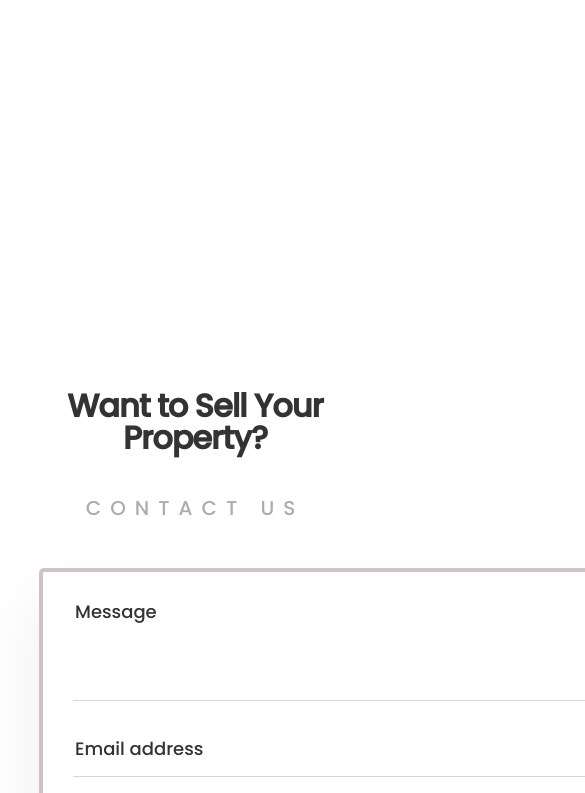
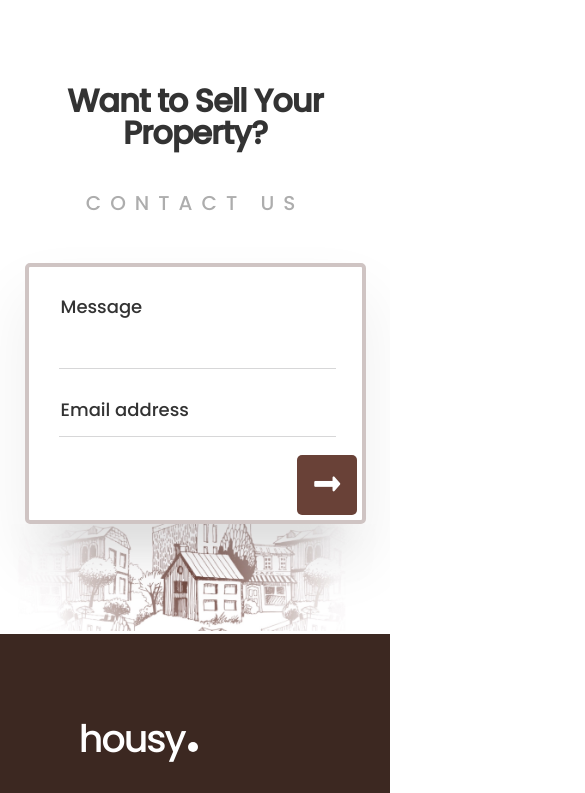
Before and after one commit to carlos-io/portfolio-real-estate, a website: page public/index.html in a window 390 px wide. Shown: the part 5085-5878 px from the top of the page, 585 px wide, since content can reach past the window. Drawn offline with Linux system fonts and the light colour scheme; a web font is replaced by a local one.

Commit message:
make contact form responsive

```diff
--- a/assets/scss/main.scss
+++ b/assets/scss/main.scss
@@ -445,6 +445,33 @@ p {
             display: none;
         }
     }
+
+    #contact {
+        margin-top: -160px;
+
+        .container {
+            width: 100%;
+        }
+
+        #contact-form {
+            width: 70%;
+            height: 215px;
+            padding: 24px 30px 14px 30px;
+
+            form {
+                textarea,
+                input {
+                    font-size: 18px;
+                }
+            }
+        }
+
+        #contact-background {
+            img {
+                width: 100%;
+            }
+        }
+    }
 }
 
 @media only screen and (min-width: 425px) and (max-width: 767px) {
@@ -550,6 +577,15 @@ p {
             }
         }
     }
+
+    #contact {
+        #contact-background {
+            img {
+                width: 100%;
+                max-width: 820px;
+            }
+        }
+    }
 }
 
 @media only screen and (min-width: 768px) and (max-width: 1328px) {
```
Also changed, not shown: public/css/main.css.
